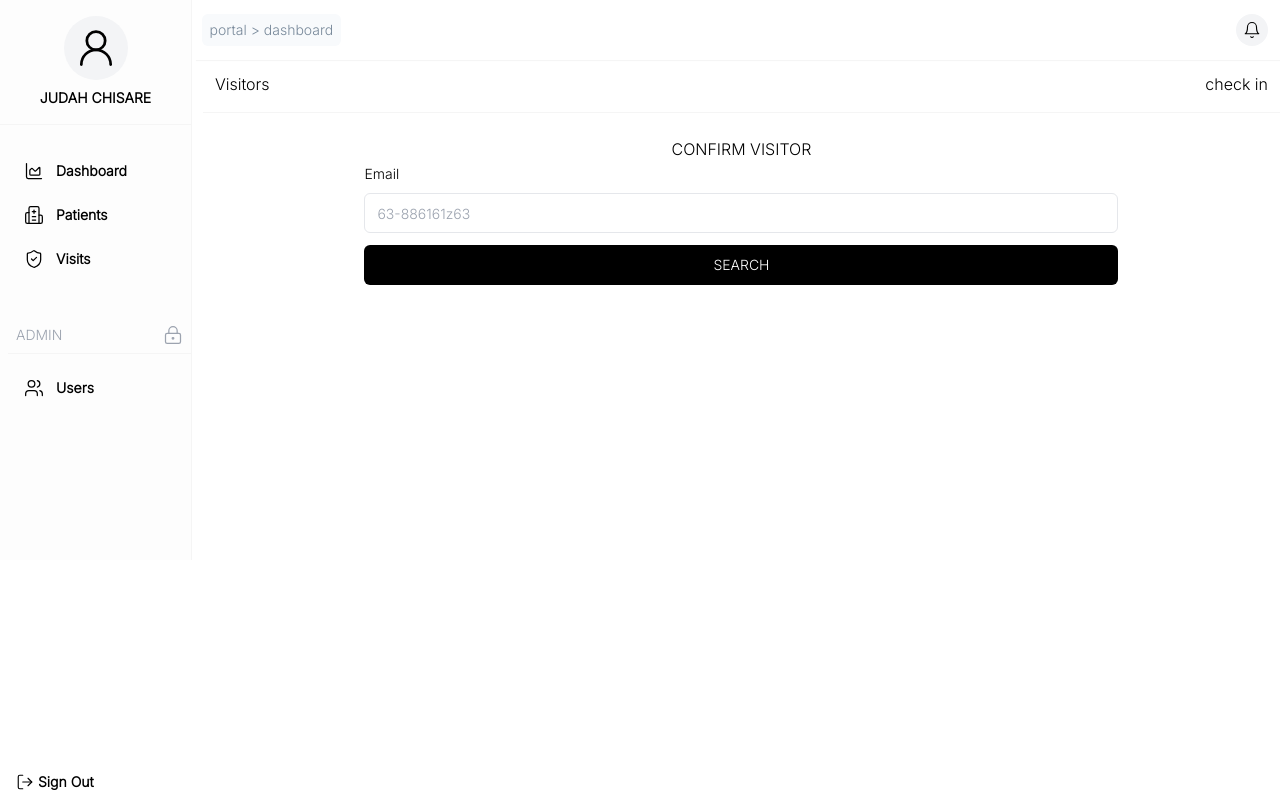
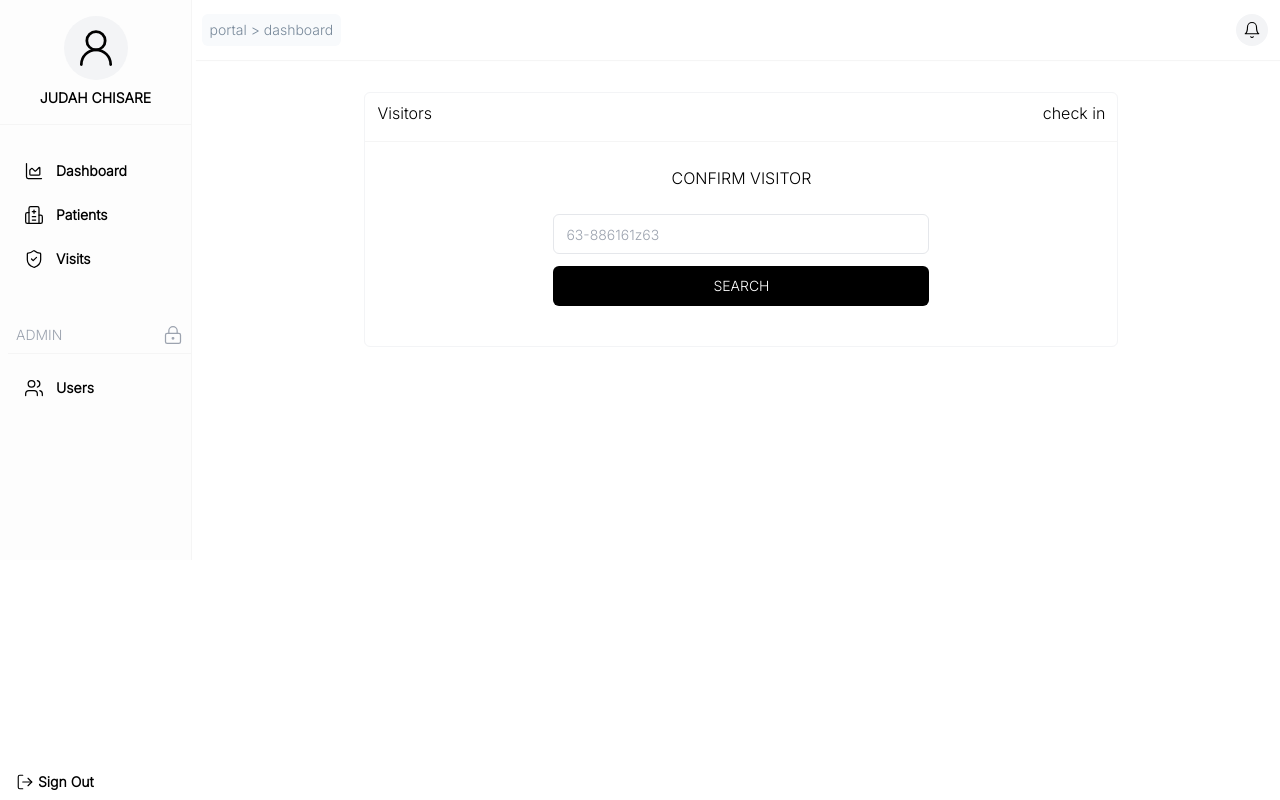
Before and after one commit to judahtc/hospital-patient-visits-manager-frontend, an Angular app in the folder hospital-visits-manager-frontend/: page /portal/visits in a window 1280 px wide. Built offline with nearby package versions, Linux system fonts and the light colour scheme.

Commit message:
patially finished the search form

```diff
--- a/hospital-visits-manager-frontend/src/app/visits/visits.component.html
+++ b/hospital-visits-manager-frontend/src/app/visits/visits.component.html
@@ -1,6 +1,6 @@
 <body>
 
-  <div class="visitors">
+  <div class="visitors border border-gray-100 rounded-md  mt-7 w-[70%] mx-auto flex flex-col">
     <div>
       <div class="flex justify-between items-center mx-3 mt-2">
         <div>Visitors</div>
@@ -11,22 +11,20 @@
       &nbsp;
     </div>
 
-    <div class="mt-6 w-[70%] mx-auto">
+    <div class="mt-6 w-[50%] mx-auto">
       <div class="text-center ">CONFIRM VISITOR</div>
 
-      <form class="w-full">
+      <form class="w-full mt-6">
         <div class="mb-10 space-y-3">
           <div class="space-y-1">
             <div class="space-y-2">
-              <!-- Email label and input field -->
-              <label class="text-sm font-medium leading-none peer-disabled:cursor-not-allowed peer-disabled:opacity-70"
-                for="email">Email</label>
+
               <input
                 class="border-input bg-background ring-offset-background placeholder:text-muted-foreground focus-visible:ring-ring flex h-10 w-full rounded-md border px-3 py-2 text-sm file:border-0 file:bg-transparent file:text-sm file:font-medium focus-visible:outline-none focus-visible:ring-2 focus-visible:ring-offset-2 disabled:cursor-not-allowed disabled:opacity-50"
                 id="email" placeholder="63-886161z63" name="email" />
             </div>
           </div>
-          <!-- Login button -->
+          <!-- Search button -->
           <button
             class="ring-offset-background focus-visible:ring-ring flex h-10 w-full items-center justify-center whitespace-nowrap rounded-md bg-black px-4 py-2 text-sm font-medium text-white transition-colors hover:bg-black/90 focus-visible:outline-none focus-visible:ring-2 focus-visible:ring-offset-2 disabled:pointer-events-none disabled:opacity-50"
             type="submit">SEARCH</button>
```
